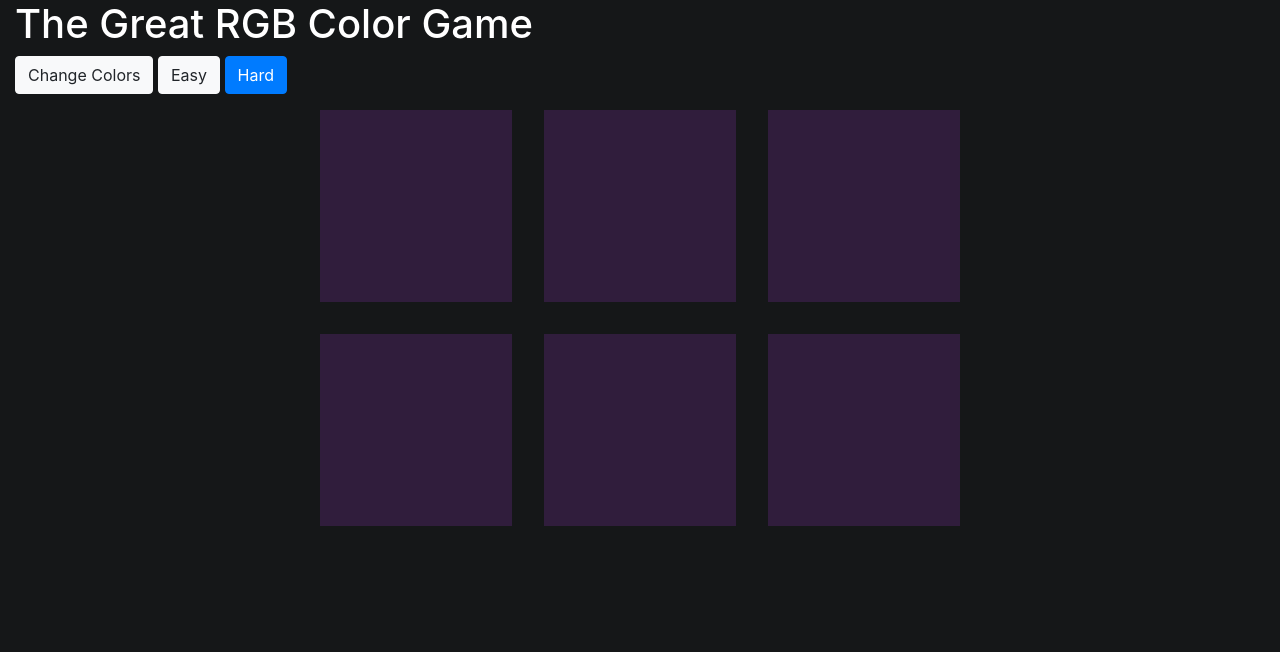
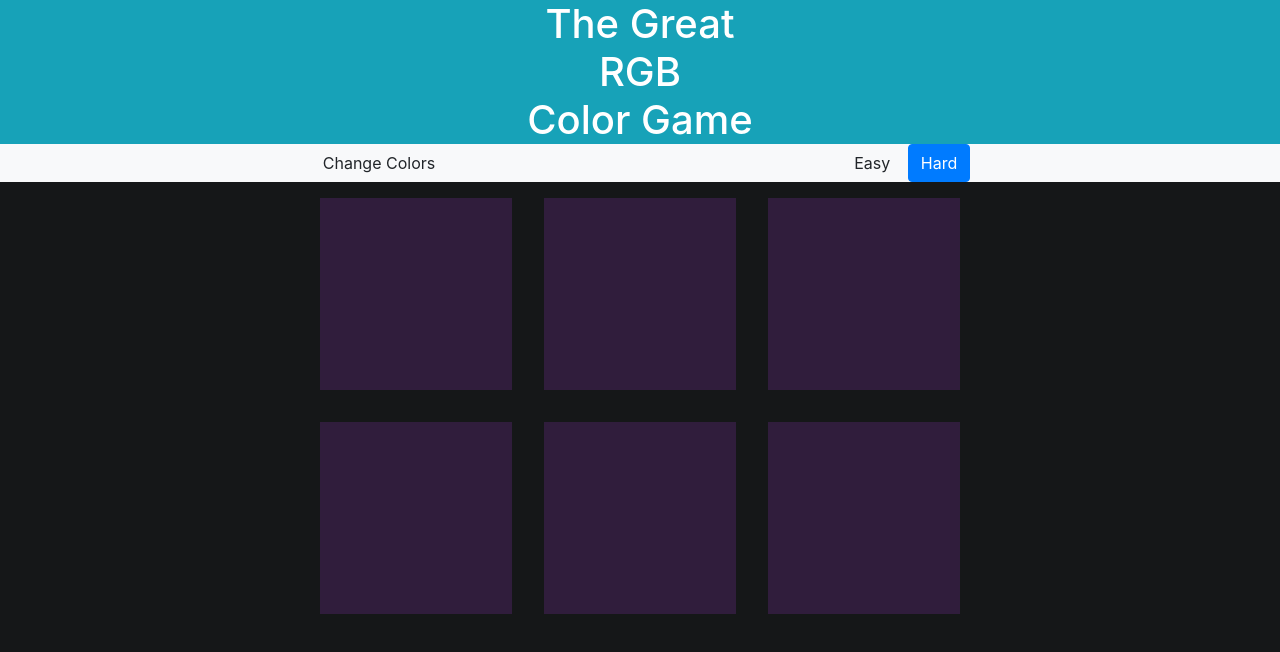
Before and after one commit to HelixW/color-pick, a plain HTML site: page index.html in a window 1280 px wide. Drawn offline with nearby package versions, Linux system fonts and the light colour scheme.

Commit message:
Added bootstrap styling

```diff
--- a/index.html
+++ b/index.html
@@ -19,12 +19,19 @@
     <body>
         <div class="container-fluid">
             <header>
-                <h1 class="text-white">The Great RGB Color Game</h1>
+                <h1 class="text-white text-center bg-info">
+                    <p>The Great</p>
+                    <p>RGB</p>
+                    <p>Color Game</p>
+                </h1>
             </header>
-            <div>
+            <div class="text-center bg-light">
                 <button type="button" class="btn btn-light">
                     Change Colors
                 </button>
+                <span id="message-display">
+                    <!-- Message goes here -->
+                </span>
                 <button type="button" class="btn btn-light">
                     Easy
                 </button>
--- a/style.css
+++ b/style.css
@@ -1,5 +1,17 @@
 body {
     background-color: #151718;
+}
+
+p {
+    margin: 0%;
+}
+
+h1 {
+    margin: 0%;
+}
+
+button {
+    margin: 0%;
 }
 
 div.square.col-4 {
@@ -8,3 +20,12 @@ div.square.col-4 {
     margin: 1rem 1rem;
     background-color: #301d3c;
 }
+
+div.container-fluid {
+    padding: 0%;
+}
+
+#message-display {
+    display: inline-block;
+    width: 30%;
+}
```
